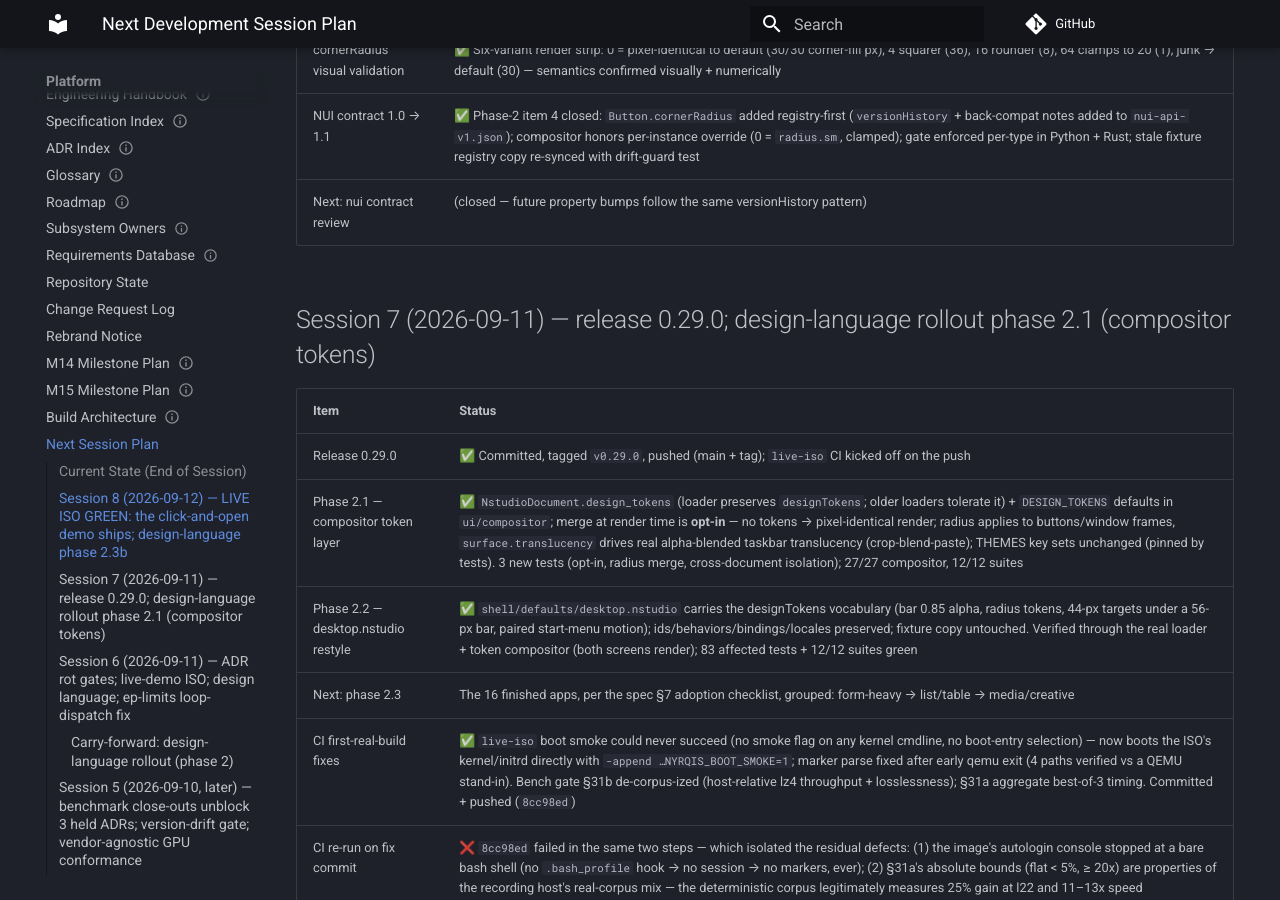
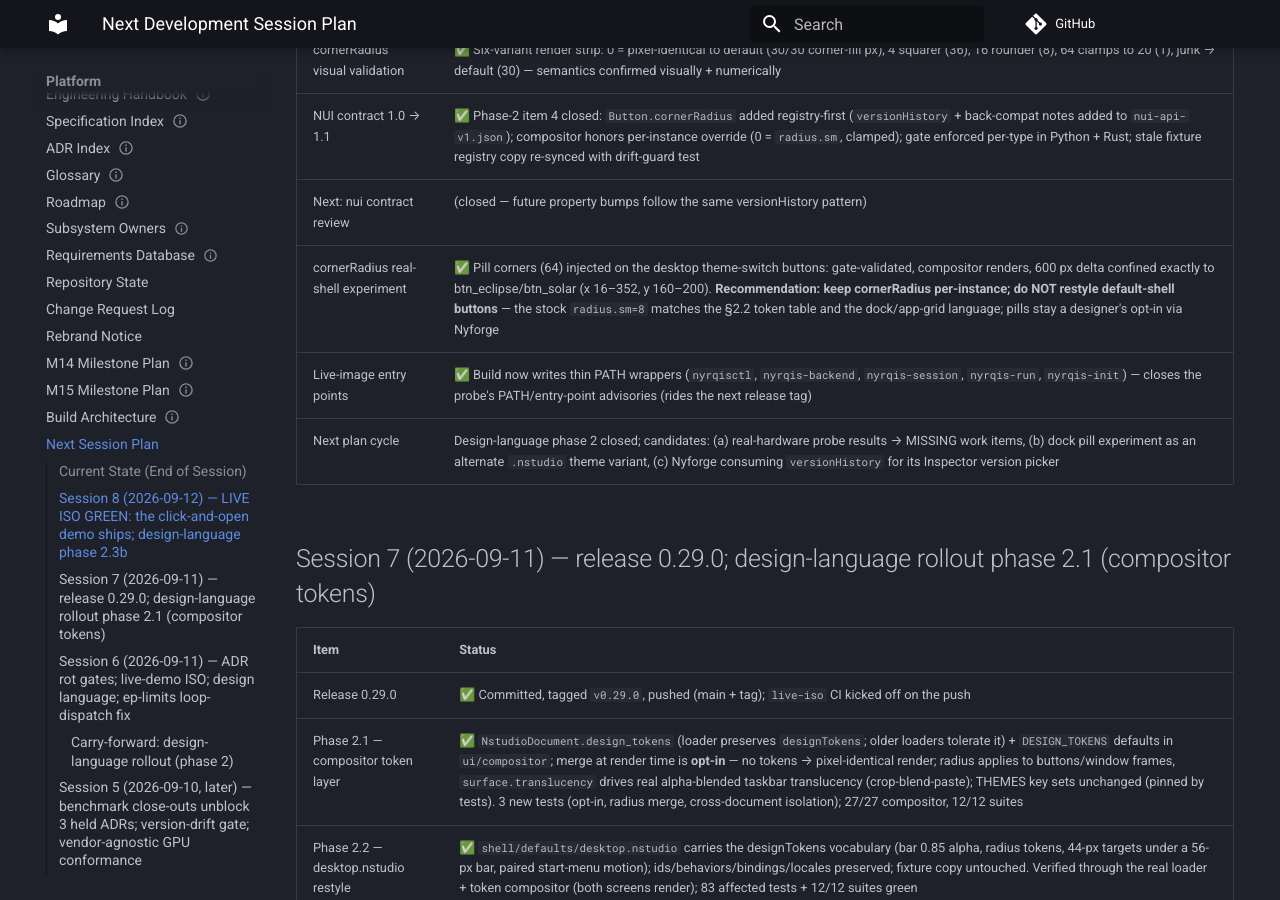
Before and after one commit to Myco-mycelium/Nythera, an MkDocs documentation site: the page built from docs/00-platform/NEXT_SESSION_PLAN.md, in a window 1280 px wide and 900 px high, scrolled down 2138 px. Built offline with MkDocs 1.6.1 and Material for MkDocs 9.7.7, drawn with Linux system fonts in a browser that asks for light colours; comment, search, counter and statistics services are not loaded.

Commit message:
Live image: console entry points on PATH; record cornerRadius experiment
The demo session and operators now get nyrqisctl/nyrqis-backend/… as
thin PATH wrappers over /opt/nyrqis (no pip on minbase), closing the
probe's PATH/entry-point advisories. The real-shell pill experiment
confirmed the cornerRadius recommendation: per-instance opt-in only,
stock shell keeps radius.sm.

🤖 Generated with Codebuff
Co-Authored-By: Codebuff <noreply@codebuff.com>

```diff
--- a/docs/00-platform/NEXT_SESSION_PLAN.md
+++ b/docs/00-platform/NEXT_SESSION_PLAN.md
@@ -44,6 +44,9 @@ date: 2026-09-10
 | cornerRadius visual validation | ✅ Six-variant render strip: 0 = pixel-identical to default (30/30 corner-fill px), 4 squarer (36), 16 rounder (8), 64 clamps to 20 (1), junk → default (30) — semantics confirmed visually + numerically |
 | NUI contract 1.0 → 1.1 | ✅ Phase-2 item 4 closed: `Button.cornerRadius` added registry-first (`versionHistory` + back-compat notes added to `nui-api-v1.json`); compositor honors per-instance override (0 = `radius.sm`, clamped); gate enforced per-type in Python + Rust; stale fixture registry copy re-synced with drift-guard test |
 | Next: nui contract review | (closed — future property bumps follow the same versionHistory pattern) |
+| cornerRadius real-shell experiment | ✅ Pill corners (64) injected on the desktop theme-switch buttons: gate-validated, compositor renders, 600 px delta confined exactly to btn_eclipse/btn_solar (x 16–352, y 160–200). **Recommendation: keep cornerRadius per-instance; do NOT restyle default-shell buttons** — the stock `radius.sm=8` matches the §2.2 token table and the dock/app-grid language; pills stay a designer's opt-in via Nyforge |
+| Live-image entry points | ✅ Build now writes thin PATH wrappers (`nyrqisctl`, `nyrqis-backend`, `nyrqis-session`, `nyrqis-run`, `nyrqis-init`) — closes the probe's PATH/entry-point advisories (rides the next release tag) |
+| Next plan cycle | Design-language phase 2 closed; candidates: (a) real-hardware probe results → MISSING work items, (b) dock pill experiment as an alternate `.nstudio` theme variant, (c) Nyforge consuming `versionHistory` for its Inspector version picker |
 
 ## Session 7 (2026-09-11) — release 0.29.0; design-language rollout phase 2.1 (compositor tokens)
 
```
Also changed, not shown: source/nyhal-linux-backend/CHANGELOG.md (+10 -0 lines), 1 other file.
